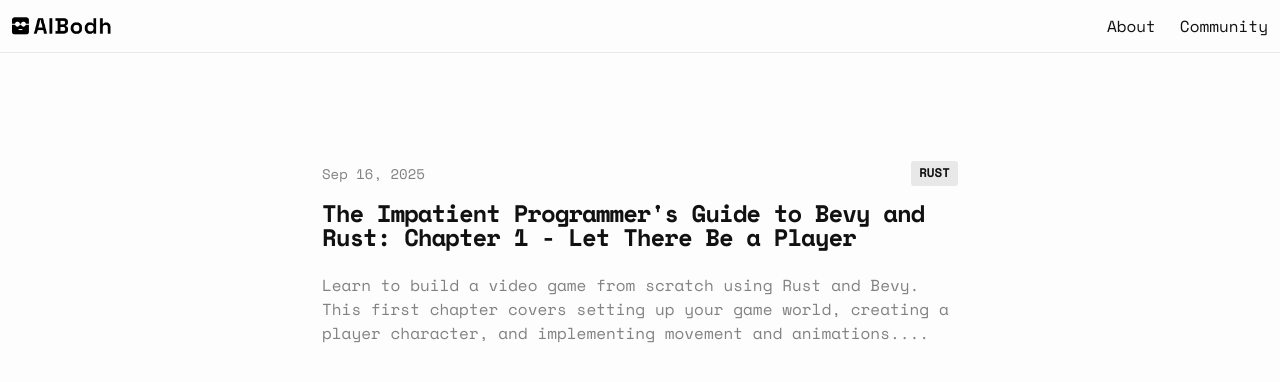
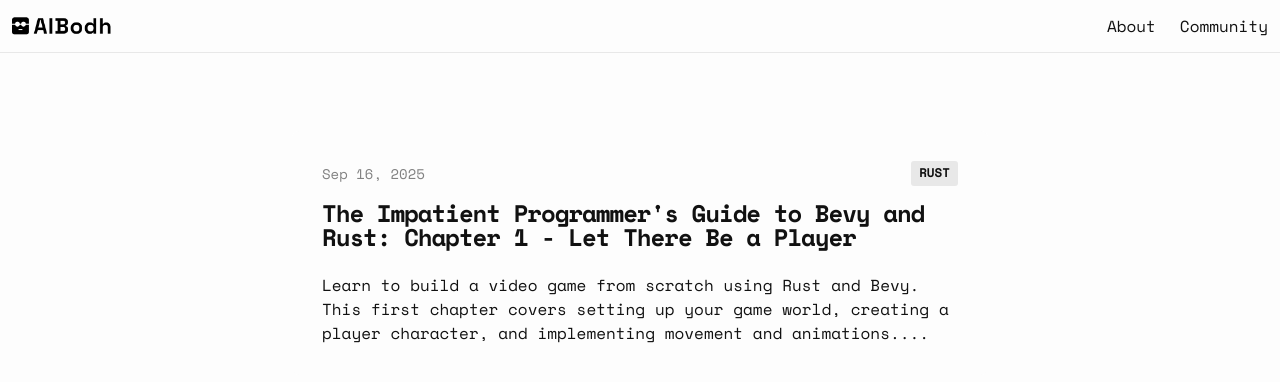
Before and after one commit to jamesfebin/AIBodh-Website, a Jekyll site: the page built from index.markdown, in a window 1280 px wide. Shown: the top 382 px of the page. Built offline with Jekyll 4.4.1, drawn with Linux system fonts in a browser that asks for light colours.

Commit message:
github source added

```diff
--- a/_sass/minima/_base.scss
+++ b/_sass/minima/_base.scss
@@ -13,7 +13,7 @@
  */
 body {
   font: $base-font-weight #{$base-font-size}/#{$base-line-height} $base-font-family;
-  color: $text-color;
+  color: $text-color !important; /* Force consistent text color */
   background-color: $background-color;
   -webkit-text-size-adjust: 100%;
   -webkit-font-feature-settings: "kern" 1;
@@ -24,6 +24,21 @@
   display: flex;
   min-height: 100vh;
   flex-direction: column;
+}
+
+/**
+ * Bold text styling
+ */
+strong, b {
+  font-weight: 600 !important;
+  color: $text-color !important; /* Force dark color for bold text */
+}
+
+/**
+ * Paragraph styling
+ */
+p {
+  color: $text-color !important; /* Ensure consistent paragraph color */
 }
 
 /**
@@ -80,7 +95,8 @@
  * Headings
  */
 h1, h2, h3, h4, h5, h6 {
-  font-weight: $base-font-weight;
+  font-weight: 600; /* Bolder for better visibility */
+  color: $text-color !important; /* Force consistent color across devices */
 }
 
 /**
--- a/_sass/minima/_layout.scss
+++ b/_sass/minima/_layout.scss
@@ -167,6 +167,8 @@
   @include relative-font-size(2.625);
   letter-spacing: -1px;
   line-height: 1;
+  font-weight: 600 !important; /* Ensure bold font weight */
+  color: $text-color !important; /* Force dark color on all devices */
 
   @include media-query($on-laptop) {
     @include relative-font-size(2.25);
```
